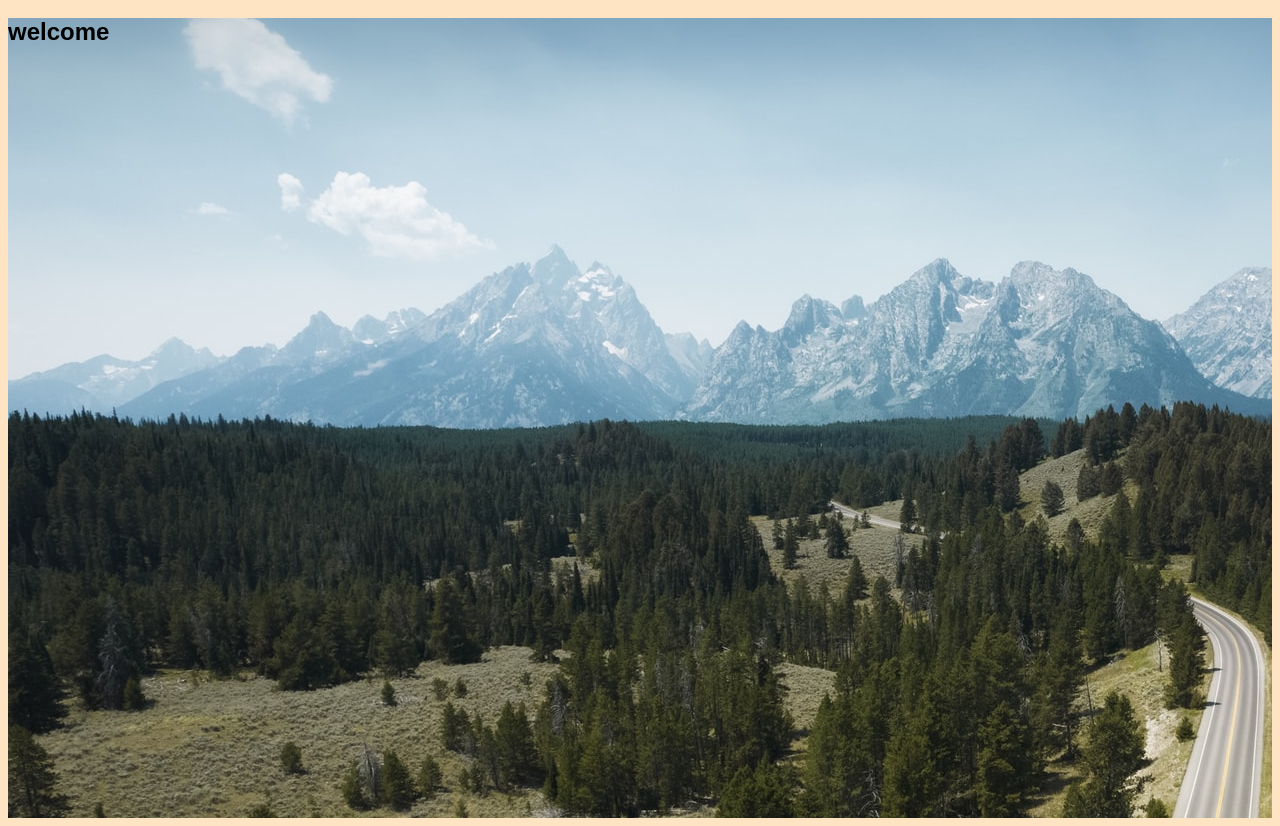
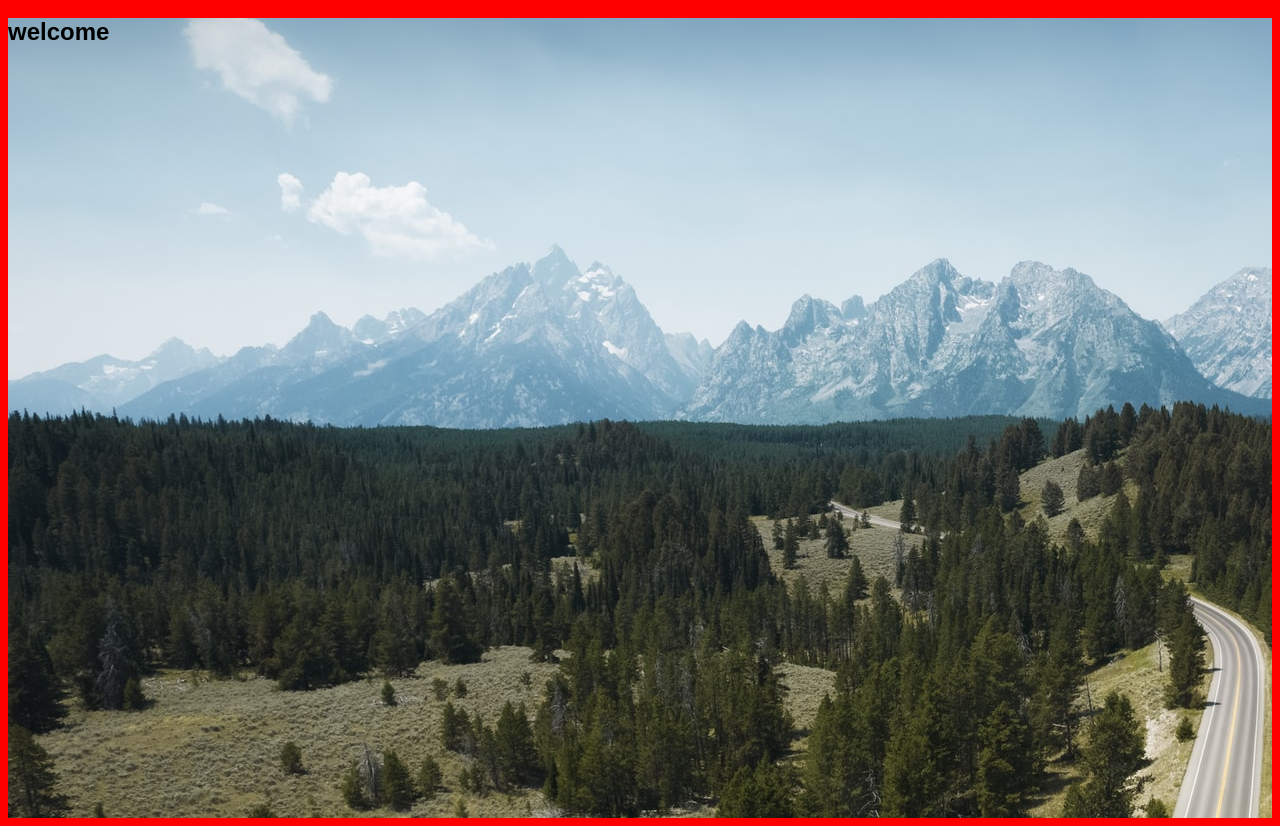
Before and after one commit to liamdenson/classwebsite2022, a plain HTML site: page index.html in a window 1280 px wide. Shown: the part 46-872 px from the top of the page. Drawn offline with Linux system fonts and the light colour scheme.

Commit message:
changed back ground colour

```diff
--- a/styles.css
+++ b/styles.css
@@ -1,5 +1,5 @@
 body {
-    background-color: bisque;
+    background-color: red;
     font-family:Arial, Helvetica, sans-serif;
 }
 .logo {
```
Also changed, not shown: 1 other file.
